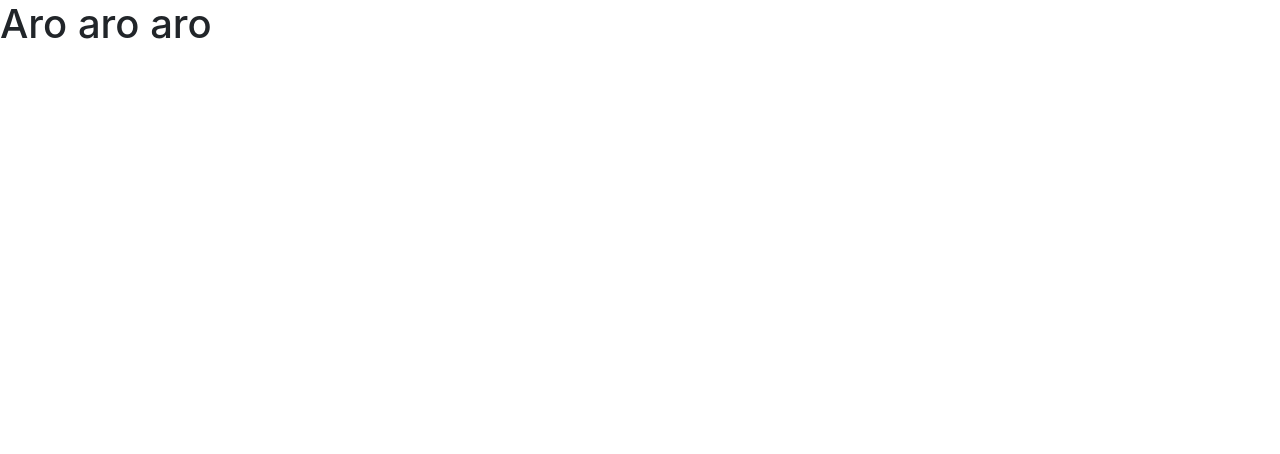
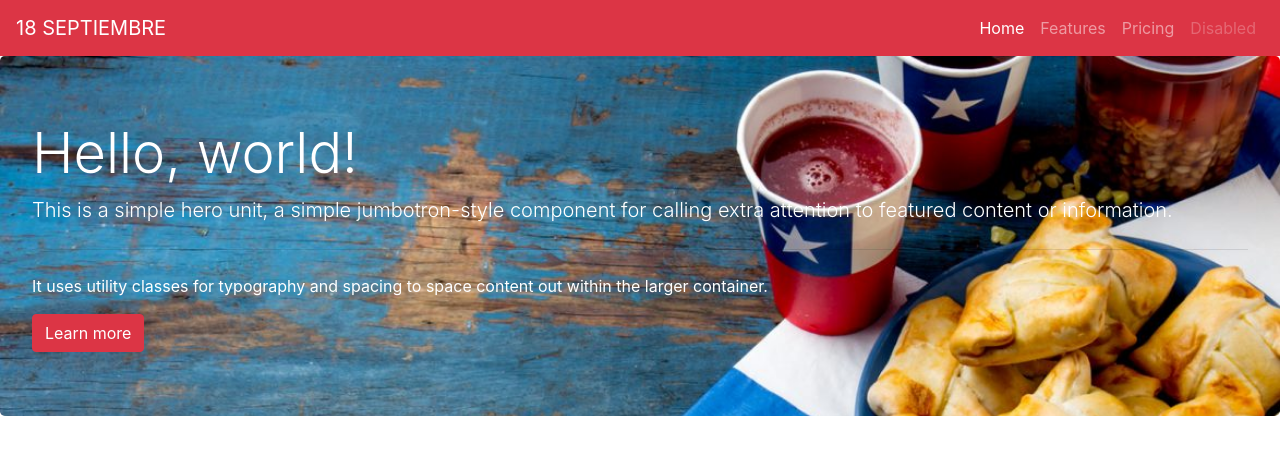
Before and after one commit to coteensignia/18-site, a plain HTML site: page index.html in a window 1280 px wide. Drawn offline with nearby package versions, Linux system fonts and the light colour scheme.

Commit message:
jumbotronic

```diff
--- a/index.html
+++ b/index.html
@@ -7,11 +7,44 @@
 
     <!-- Bootstrap CSS -->
     <link rel="stylesheet" href="https://cdn.jsdelivr.net/npm/bootstrap@4.6.0/dist/css/bootstrap.min.css" integrity="sha384-B0vP5xmATw1+K9KRQjQERJvTumQW0nPEzvF6L/Z6nronJ3oUOFUFpCjEUQouq2+l" crossorigin="anonymous">
+    <link rel="stylesheet" href="style.css">
 
     <title>18 site</title>
   </head>
   <body>
-    <h1>Aro aro aro</h1>
+    <nav class="navbar navbar-expand-lg navbar-dark bg-danger">
+        <a class="navbar-brand" href="#">18 SEPTIEMBRE</a>
+        <button class="navbar-toggler" type="button" data-toggle="collapse" data-target="#navbarNav" aria-controls="navbarNav" aria-expanded="false" aria-label="Toggle navigation">
+          <span class="navbar-toggler-icon"></span>
+        </button>
+        <div class="collapse navbar-collapse" id="navbarNav">
+          <ul class="navbar-nav ml-auto">
+            <li class="nav-item active">
+              <a class="nav-link" href="#">Home <span class="sr-only">(current)</span></a>
+            </li>
+            <li class="nav-item">
+              <a class="nav-link" href="#">Features</a>
+            </li>
+            <li class="nav-item">
+              <a class="nav-link" href="#">Pricing</a>
+            </li>
+            <li class="nav-item">
+              <a class="nav-link disabled" href="#" tabindex="-1" aria-disabled="true">Disabled</a>
+            </li>
+          </ul>
+        </div>
+      </nav>
+
+    <div class="jumbotron text-white">
+        <h1 class="display-4">Hello, world!</h1>
+        <p class="lead">This is a simple hero unit, a simple jumbotron-style component for calling extra attention to featured content or information.</p>
+        <hr class="my-4">
+        <p>It uses utility classes for typography and spacing to space content out within the larger container.</p>
+        <a class="btn btn-primary btn-danger" href="#" role="button">Learn more</a>
+    </div>
+
+
+
 
     <!-- Optional JavaScript; choose one of the two! -->
 
--- /dev/null
+++ b/style.css
@@ -0,0 +1,5 @@
+.jumbotron {
+    background-image: url(./img/iStock-840668588-1174x694.jpg);
+    background-repeat: no-repeat;
+    background-size: cover;
+}
```
Also changed, not shown: img/5bd155b84d45e41b94fbd0a2844f6dfd-diseno-de-la-bandera-de-chile-brushy.png (added), img/iStock-840668588-1174x694.jpg (added).
